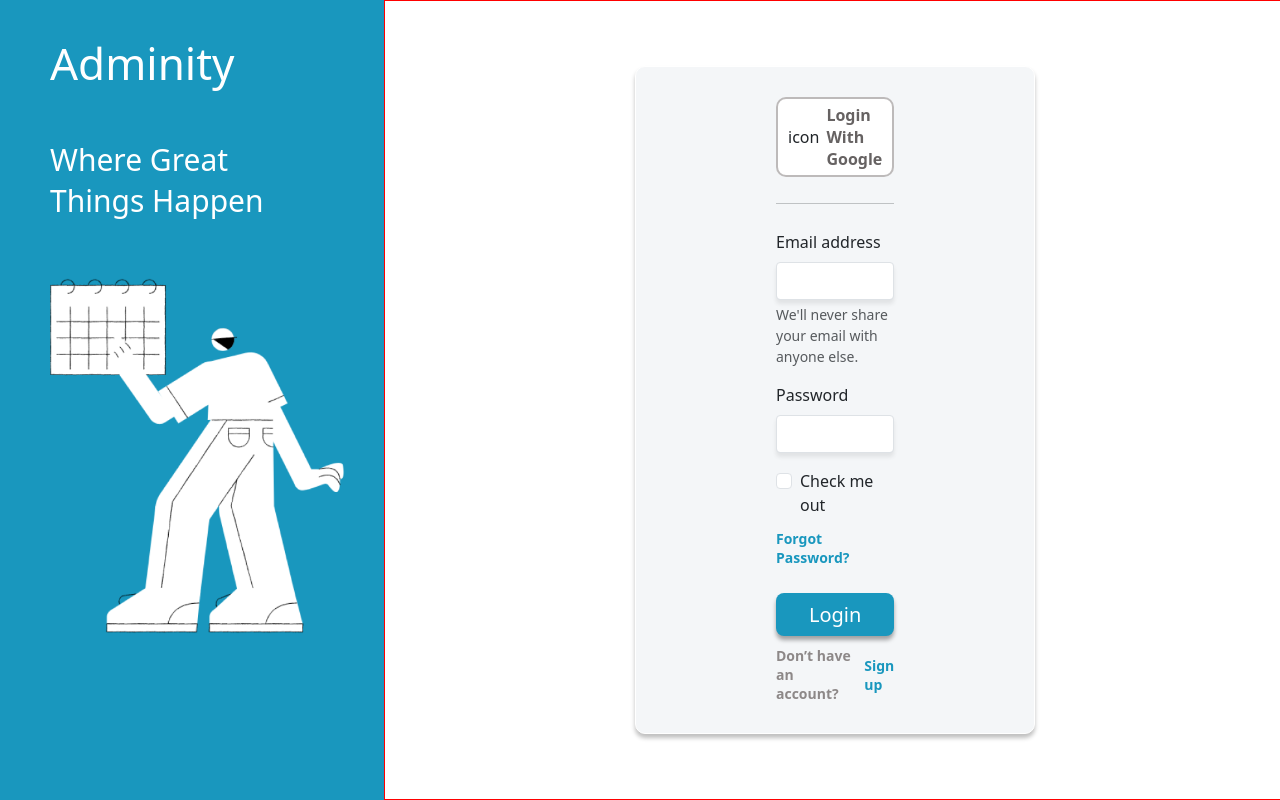
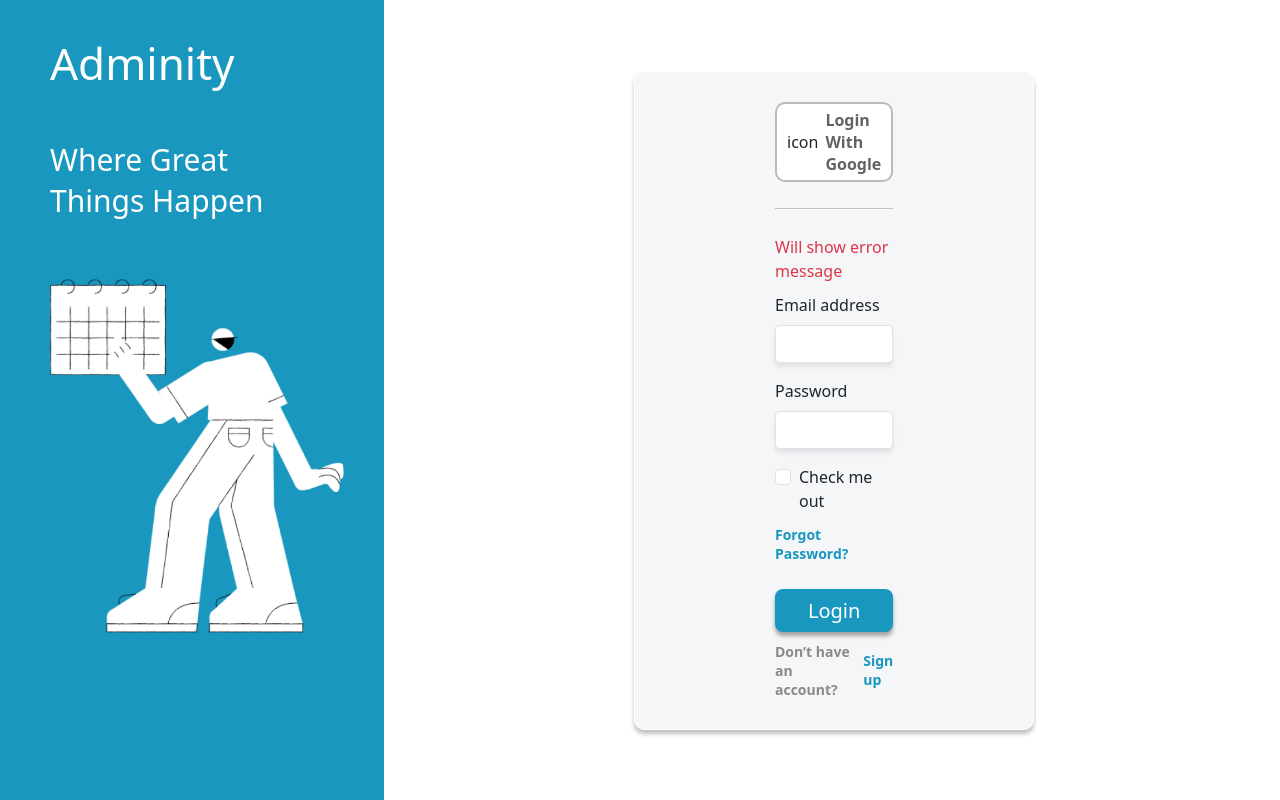
Before and after one commit to maria-anwar/adminity, a React (Create React App) app: page /login in a window 1280 px wide. Built offline with nearby package versions, Linux system fonts and the light colour scheme.

Commit message:
login validations done

```diff
--- a/package.json
+++ b/package.json
@@ -9,12 +9,14 @@
     "@testing-library/user-event": "^13.5.0",
     "bootstrap": "^5.3.1",
     "font-awesome": "^4.7.0",
+    "formik": "^2.4.3",
     "react": "^18.2.0",
     "react-bootstrap": "^2.8.0",
     "react-dom": "^18.2.0",
     "react-router-dom": "^6.15.0",
     "react-scripts": "5.0.1",
-    "web-vitals": "^2.1.4"
+    "web-vitals": "^2.1.4",
+    "yup": "^1.2.0"
   },
   "scripts": {
     "start": "react-scripts start",
--- a/public/index.html
+++ b/public/index.html
@@ -24,7 +24,7 @@
       work correctly both with client-side routing and a non-root public URL.
       Learn how to configure a non-root public URL by running `npm run build`.
     -->
-    <title>React App</title>
+    <title>Adminity</title>
   </head>
   <body>
     <noscript>You need to enable JavaScript to run this app.</noscript>
--- a/src/components/css/dataTable.css
+++ b/src/components/css/dataTable.css
@@ -12,7 +12,9 @@
     border-radius: 20px !important ;
 
   }
-
+  .c{
+    border-radius: 20px;
+  }
   table thead{
     background-color: var(--blue-clr);
   }
--- a/src/components/data-tables/EmployeeTable.js
+++ b/src/components/data-tables/EmployeeTable.js
@@ -106,12 +106,19 @@ const EmployeeTable = () => {
   };
   return (
     <>
-
-      <TitleBar title={"Employees"} count={"50"} addbtn={"Add Employee"} url={'/employee/create'}/>
+      <TitleBar
+        title={"Employees"}
+        count={"50"}
+        addbtn={"Add Employee"}
+        url={"/employee/create"}
+      />
       <section className="py-3 tableparent">
-        <table className="mytable">
+        <div className="c" style={{
+            // border: "solid",
+            borderRadius: "3px",
+          }}>
+          <table className="mytable" >
             <thead>
-
               <tr>
                 <th>
                   <input type="checkbox" />
@@ -127,10 +134,12 @@ const EmployeeTable = () => {
               </tr>
             </thead>
 
-            {data.map((item) => ( <tbody>
+            {data.map((item) => (
+              <tbody>
                 <tr>
                   <td>
-                <input type="checkbox"
+                    <input
+                      type="checkbox"
                       checked={item.selected || false}
                       onChange={() => handleCheckboxChange(item.id)}
                     />
@@ -144,17 +153,11 @@ const EmployeeTable = () => {
                   <td>{item.status}</td>
                   <td>....</td>
                 </tr>
-
               </tbody>
             ))}
           </table>
+        </div>
       </section>
-
-
-
-
-
-
     </>
   );
 };
--- a/src/routes.js
+++ b/src/routes.js
@@ -16,6 +16,7 @@ import Register from "./views/auth/Register";
 import PositionTable from "./components/data-tables/PositionTable";
 import LocationTable from "./components/data-tables/LocationTable";
 import Navbox from "./components/Navbox";
+import UserProfile from "./views/UserProfile";
 
 const AppRoutes = () => {
     return(
@@ -36,6 +37,7 @@ const AppRoutes = () => {
                         <Route path="/location/create" element={<AddLocation />}/>
                         <Route path="/positions" element={<PositionTable />}/>
                         <Route path="/locations" element={<LocationTable />}/>
+                        <Route path="/profile" element={<UserProfile />}/>
                     </Route>
                     <Route path="/login" element={<Login />}/>
                     <Route path="/register" element={<Register />}/>
--- /dev/null
+++ b/src/views/UserProfile.js
@@ -0,0 +1,10 @@
+import React from "react";
+
+const UserProfile = () =>{
+    return(
+        <>
+        <>My Profile</>
+        </>
+    );
+};
+export default UserProfile;
--- a/src/views/auth/Login.js
+++ b/src/views/auth/Login.js
@@ -1,23 +1,53 @@
 import React from "react";
 import "../css/auth.css";
 import { Link } from "react-router-dom";
+import { Formik, Form } from "formik";
+import { useState } from "react";
+import { useNavigate } from "react-router-dom";
+import * as Yup from "yup"; //For Validation Schema
 
 const Login = () => {
+  const [data, setData] = useState([]);
+  const navigate = useNavigate();
+  const [error, setError] = useState("Will show error message");
+  const user = {
+    email: "maria@mern.com",
+    password: "mm123456",
+  };
+  const initialValues = {
+    email: "",
+    password: "",
+  };
+  const validationSchema = Yup.object().shape({
+    email: Yup.string().email().required("Email is required"),
+    password: Yup.string().min(8).required("Password is required"),
+  });
+
+  const onSubmit = (values) => {
+    let userData = {
+      email: values.email,
+      password: values.password,
+    };
+
+    if(values.email===user.email && values.password===user.password){
+      setError('');
+      navigate('/');
+    }
+    else setError('Wrong Credentials!');
+
+  };
   return (
     <>
-
       <section className="">
         <div className="login-Parent">
           <div className="side-sec bg-blue">
             <div className="titlesec">Adminity</div>
             <div className="desc-sec"> Where Great Things Happen</div>
             <div className="side-img">
-
               <img
                 className=""
                 src={process.env.PUBLIC_URL + "assets/images/login-img.png"}
                 alt="login-img"
-
                 height="450px"
               />
             </div>
@@ -33,21 +63,32 @@ const Login = () => {
               <div className="top-border">
                 <hr />
               </div>
-              <form>
-
+              <div className="godesc text-danger">{error}</div>
+              <Formik
+                initialValues={initialValues}
+                validationSchema={validationSchema}
+                onSubmit={onSubmit}
+              >
+                {(props) => (
+                  <Form>
                     <div className="mb-3">
                       <label for="exampleInputEmail1" className="form-label">
                         Email address
                       </label>
                       <input
                         type="email"
-                      className="form-control"
-                      id="exampleInputEmail1"
+                        name="email"
+                        className={`form-control ${props.errors.email && 'is-invalid'}`}
+                        value={props.values.email} //Onchange what is happening is binded with value
+                        onChange={props.handleChange}
+                        id="email"
                         aria-describedby="emailHelp"
                       />
-                    <div id="emailHelp" className="form-text">
+                      <div className="invalid-feedback text-warning">{props.errors.email}</div>
+
+                      {/* <div id="emailHelp" className="form-text">
                         We'll never share your email with anyone else.
-                    </div>
+                      </div> */}
                     </div>
                     <div className="mb-3">
                       <label for="exampleInputPassword1" className="form-label">
@@ -55,9 +96,16 @@ const Login = () => {
                       </label>
                       <input
                         type="password"
-                      className="form-control"
-                      id="exampleInputPassword1"
+                        name="password"
+                        id="password"
+                        value={props.values.password} //Onchange what is happening is binded with value
+                        onChange={props.handleChange}
+                        className={`form-control ${
+                          props.errors.password && "is-invalid"
+                        }`}
                       />
+                                    <div className="invalid-feedback text-warning">{props.errors.password}</div>
+
                     </div>
                     <div className="form-check">
                       <input
@@ -75,16 +123,21 @@ const Login = () => {
                       </Link>
                     </div>
 
-                  <Link className="login-btn" to="/">
+                  <button className="login-btn" type="submit">
                       Login
-                  </Link>
+                    </button>
 
                     <div className="signsec">
-                  <div className="acc-desc darkgray">Don’t have an account?</div>
-                  <Link className="sign-link blue" to="/register">Sign up </Link>
+                      <div className="acc-desc darkgray">
+                        Don’t have an account?
                       </div>
-
-              </form>
+                      <Link className="sign-link blue" to="/register">
+                        Sign up
+                      </Link>
+                    </div>
+                  </Form>
+                )}
+              </Formik>
             </div>
           </div>
         </div>
--- a/src/views/css/auth.css
+++ b/src/views/css/auth.css
@@ -59,7 +59,7 @@
     /* gap: 10px; */
     /* flex: 1 0 0; */
     /* align-self: stretch; */
-    border: 1px solid red;
+    /* border: 1px solid red; */
 
 }
 .login-section .login-main{
@@ -149,6 +149,8 @@ form{
     font-weight: 500;
     line-height: normal;
     text-decoration:none;
+   width: 100%;
+   border: none;
 
 }
 .login-btn:hover{
```
Also changed, not shown: 1 other file (tests, documents, lock files or other folders). Lines whose indentation alone changed are shown as unchanged.
